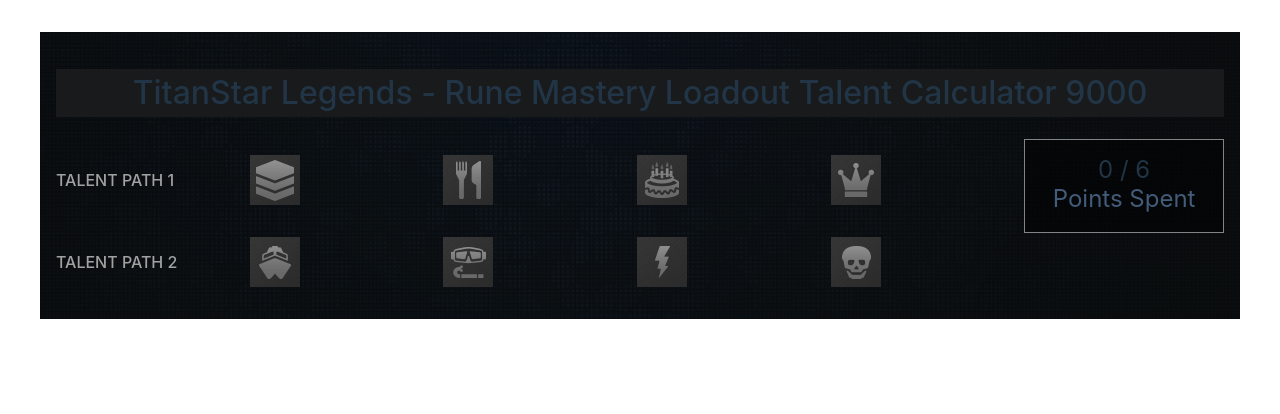
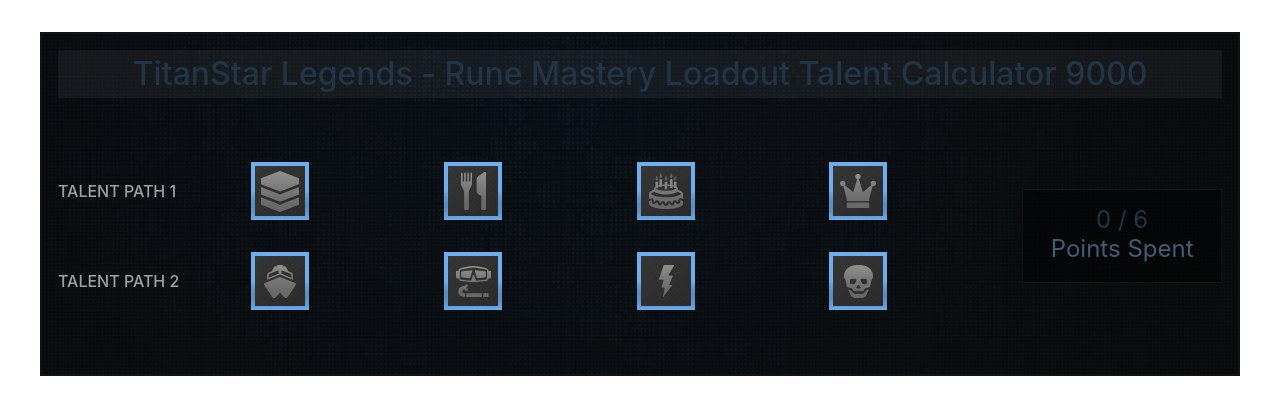
Before and after one commit to c-malecki/titanstar, a React (Vite) app: page / in a window 1280 px wide. Shown: the top 414 px of the page. Built offline with nearby package versions, Linux system fonts and the light colour scheme.

Commit message:
add sprite switch on hover to show active or allocated icon

```diff
--- a/src/App.css
+++ b/src/App.css
@@ -15,19 +15,12 @@
   box-sizing: border-box;
   background:no-repeat url("./assets/talent-calc-bg.png") ;
   background-size: cover;
+  border: 2px solid #111416;
 }
 
 h1 {
   text-align: center;
   font-weight: 500;
-  background-color: #181a1b;
+  background-color: rgba(255,255,255,0.05);
+  margin: 0;
 }
-
-.flex-row {
-  display: flex;
-  flex-direction: row;
-}
-
-.path-container span {
-  text-transform: uppercase;
-}
--- a/src/components/calculator/Calculator.css
+++ b/src/components/calculator/Calculator.css
@@ -1,6 +1,8 @@
 .calc-container {
   display: flex;
   flex-direction: row;
+  align-items: center;
+  padding: 3rem 0 2rem 0;
 }
 
 .flex-col {
@@ -18,7 +20,7 @@
   height: 60px;
   text-align: center;
   background-color: rgba(0,0,0,0.5);
-  border: 1px solid rgba(255,255,255,0.5);
+  border: 1px solid #111416;
   font-size: 1.5rem;
   line-height: 1.8rem;
 }
--- a/src/components/calculator/Calculator.tsx
+++ b/src/components/calculator/Calculator.tsx
@@ -3,7 +3,6 @@ import "./Calculator.css";
 import TalentPathGrid from "../talentpath/TalentPathGrid";
 
 export type Talent = {
-  id: number;
   name: string;
   allocated: boolean;
 };
@@ -24,22 +23,18 @@ function Calculator() {
       name: "talent path 1",
       talents: [
         {
-          id: 1,
           name: "talent 1",
           allocated: false,
         },
         {
-          id: 2,
           name: "talent 2",
           allocated: false,
         },
         {
-          id: 3,
           name: "talent 3",
           allocated: false,
         },
         {
-          id: 4,
           name: "talent 4",
           allocated: false,
         },
@@ -50,22 +45,18 @@ function Calculator() {
       name: "talent path 2",
       talents: [
         {
-          id: 1,
           name: "talent 1",
           allocated: false,
         },
         {
-          id: 2,
           name: "talent 2",
           allocated: false,
         },
         {
-          id: 3,
           name: "talent 3",
           allocated: false,
         },
         {
-          id: 4,
           name: "talent 4",
           allocated: false,
         },
--- a/src/components/talentpath/TalentPathGrid.css
+++ b/src/components/talentpath/TalentPathGrid.css
@@ -13,9 +13,52 @@
   text-transform: uppercase;
 }
 
+.button-border {
+  display: flex;
+  align-items: center;
+  justify-content: center;
+  width: 58px;
+  height: 58px;
+  background: linear-gradient(to top,#6eadee,#6eadee38, transparent),
+   linear-gradient(to bottom,#6eadee,#6eadee, transparent)
+}
+
 .talent-path-container button {
+  /* position: relative; */
   height: 50px;
   width: 50px;
   padding: 0;
+  cursor: pointer;
   border: none;
 }
+
+/* .talent-path-container button::before {
+  content: "";
+  position: absolute;
+  top: -8px;
+  left: -8px;
+  height: 58px;
+  width: 58px;
+  z-index: -1;
+  background: radial-gradient(circle at 100% 100%, #ffffff 0, #ffffff 3px, transparent 3px) 0% 0%/8px 8px no-repeat,
+  radial-gradient(circle at 0 100%, #ffffff 0, #ffffff 3px, transparent 3px) 100% 0%/8px 8px no-repeat,
+  radial-gradient(circle at 100% 0, #ffffff 0, #ffffff 3px, transparent 3px) 0% 100%/8px 8px no-repeat,
+  radial-gradient(circle at 0 0, #ffffff 0, #ffffff 3px, transparent 3px) 100% 100%/8px 8px no-repeat,
+  linear-gradient(#ffffff, #ffffff) 50% 50%/calc(100% - 10px) calc(100% - 16px) no-repeat,
+  linear-gradient(#ffffff, #ffffff) 50% 50%/calc(100% - 16px) calc(100% - 10px) no-repeat,
+  linear-gradient(transparent 0%, #4b4b4b 100%) 0 0/100% 50%;
+} */
+
+/* .talent-path-container button::after {
+  content: "";
+  position: absolute;
+  top: -8px;
+  left: -8px;
+  height: 58px;
+  width: 58px;
+  z-index: 1;
+} */
+
+/* border-radius: 8px;
+padding: 9px;
+box-sizing: border-box; */
--- a/src/components/talentpath/TalentPathGrid.tsx
+++ b/src/components/talentpath/TalentPathGrid.tsx
@@ -1,3 +1,4 @@
+import { useState } from "react";
 import "./TalentPathGrid.css";
 import sprites from "../../assets/talent-icons-sprite.png";
 import type { Talent, TalentPath } from "../calculator/Calculator";
@@ -10,10 +11,17 @@ type TalentPathProps = {
 };
 
 function TalentPath(props: TalentPathProps) {
-  const calcSpritePos = (pathPosition: number, talent: Talent, idx: number) => {
+  const [activeButton, setActiveButton] = useState<number | null>(null);
+  const calcSpritePos = (
+    pathPosition: number,
+    allocated: boolean,
+    idx: number,
+    active: boolean
+  ) => {
+    const allocatedOrActive = allocated || active;
     const posMultiplier = pathPosition > 1 ? 4 : 0;
     const xPos = (idx + posMultiplier) * -50;
-    const yPos = talent.allocated ? 0 : 50;
+    const yPos = allocatedOrActive ? 0 : 50;
     return {
       backgroundImage: `url(${sprites})`,
       backgroundPosition: `${xPos}px ${yPos}px`,
@@ -24,13 +32,21 @@ function TalentPath(props: TalentPathProps) {
     <div className="talent-path-container">
       <span>{props.path.name}</span>
       {props.path.talents.map((talent, talentIdx) => (
-        <button
-          style={calcSpritePos(props.path.position, talent, talentIdx)}
-          title={`talent ${talentIdx + 1}`}
-          key={talentIdx}
-          onClick={() => props.allocatePoint(props.pathIdx, talentIdx)}
-          onContextMenu={(e) => props.removePoint(e, props.pathIdx, talentIdx)}
-        ></button>
+        <div className="button-border" key={talentIdx}>
+          <button
+            style={calcSpritePos(
+              props.path.position,
+              talent.allocated,
+              talentIdx,
+              talentIdx === activeButton
+            )}
+            title={`talent ${talentIdx + 1}`}
+            onMouseEnter={() => setActiveButton(talentIdx)}
+            onMouseLeave={() => setActiveButton(null)}
+            onClick={() => props.allocatePoint(props.pathIdx, talentIdx)}
+            onContextMenu={(e) => props.removePoint(e, props.pathIdx, talentIdx)}
+          ></button>
+        </div>
       ))}
     </div>
   );
```
